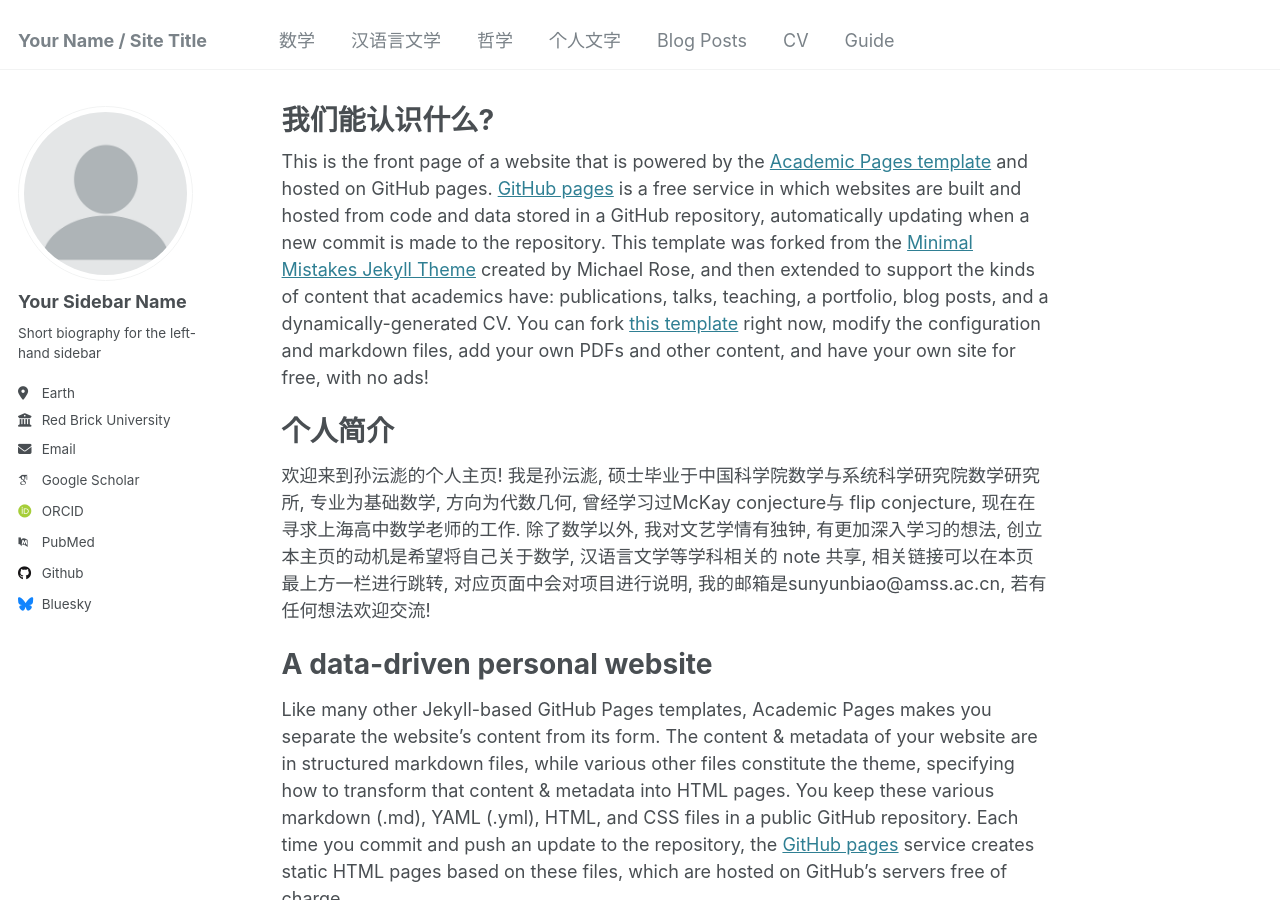
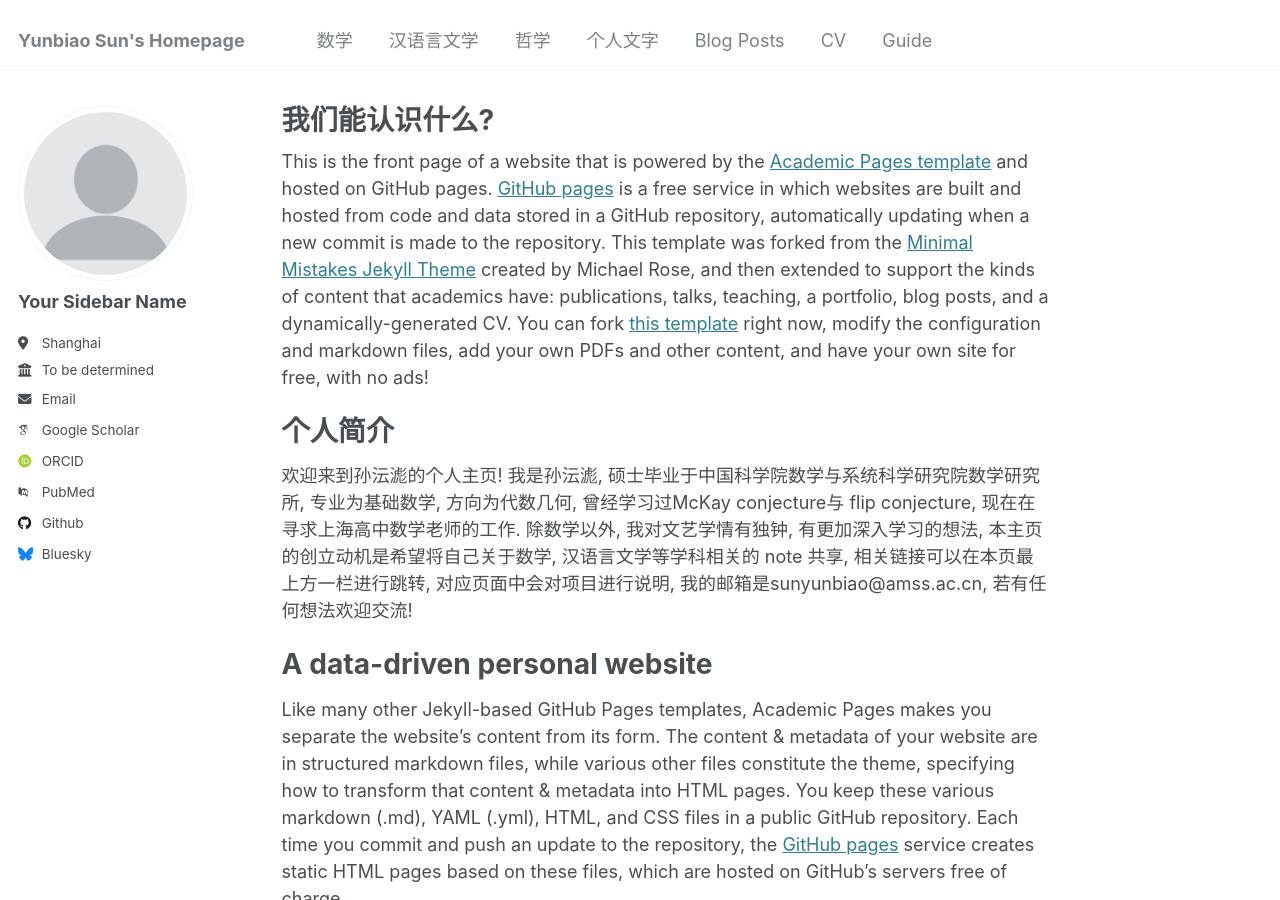
Before and after one commit to YunbiaoSun/YunbiaoSun.github.io, a Jekyll site: the page built from _pages/about.md, in a window 1280 px wide and 900 px high. Built offline with Jekyll 4.4.1, drawn with Linux system fonts in a browser that asks for light colours; some web fonts are replaced; some of the changed text lies outside the part shown.

Commit message:
首页左侧介绍

```diff
--- a/_config.yml
+++ b/_config.yml
@@ -8,13 +8,13 @@
 
 # Basic Site Settings
 locale                   : "en-US"
-title                    : "Your Name / Site Title"
+title                    : "Yunbiao Sun's Homepage"
 title_separator          : "-"
-name                     : &name "Your Name"
+name                     : &name "Yunbiao Sun"
 description              : &description "personal description"
 url                      : https://YunbiaoSun.github.io # the base hostname & protocol for your site e.g. "https://[your GitHub username].github.io"
 baseurl                  : "" # the subpath of your site, e.g. "/blog"
-repository               : "academicpages/academicpages.github.io"
+repository               : "YunbiaoSun.github.io"
 
 # Site Author - The following control what appear as part of the author content on the side bar.
 #               If a field is blank the icon and link will not appear, otherwise it will be shown.
@@ -24,11 +24,11 @@ author:
   avatar           : "profile.png"
   name             : "Your Sidebar Name"
   pronouns         : # example: "she/her"
-  bio              : "Short biography for the left-hand sidebar"
-  location         : "Earth"
-  employer         : "Red Brick University"
+  bio              : ""
+  location         : "Shanghai"
+  employer         : "To be determined"
   uri              : # URL
-  email            : "none@example.org"
+  email            : "sunyunbiao@ass.ac.cn"
 
   # Academic websites
   arxiv            : # URL - Update with the correct link to your profile
--- a/_pages/about.md
+++ b/_pages/about.md
@@ -11,7 +11,7 @@ This is the front page of a website that is powered by the [Academic Pages templ
 
 个人简介
 ====
-欢迎来到孙沄滮的个人主页! 我是孙沄滮, 硕士毕业于中国科学院数学与系统科学研究院数学研究所, 专业为基础数学, 方向为代数几何, 曾经学习过McKay conjecture与 flip conjecture, 现在在寻求上海高中数学老师的工作. 除了数学以外, 我对文艺学情有独钟, 有更加深入学习的想法, 创立本主页的动机是希望将自己关于数学, 汉语言文学等学科相关的 note 共享, 相关链接可以在本页最上方一栏进行跳转, 对应页面中会对项目进行说明, 我的邮箱是sunyunbiao@amss.ac.cn, 若有任何想法欢迎交流!
+欢迎来到孙沄滮的个人主页! 我是孙沄滮, 硕士毕业于中国科学院数学与系统科学研究院数学研究所, 专业为基础数学, 方向为代数几何, 曾经学习过McKay conjecture与 flip conjecture, 现在在寻求上海高中数学老师的工作. 除数学以外, 我对文艺学情有独钟, 有更加深入学习的想法, 本主页的创立动机是希望将自己关于数学, 汉语言文学等学科相关的 note 共享, 相关链接可以在本页最上方一栏进行跳转, 对应页面中会对项目进行说明, 我的邮箱是sunyunbiao@amss.ac.cn, 若有任何想法欢迎交流!
 
 A data-driven personal website
 ======
```
